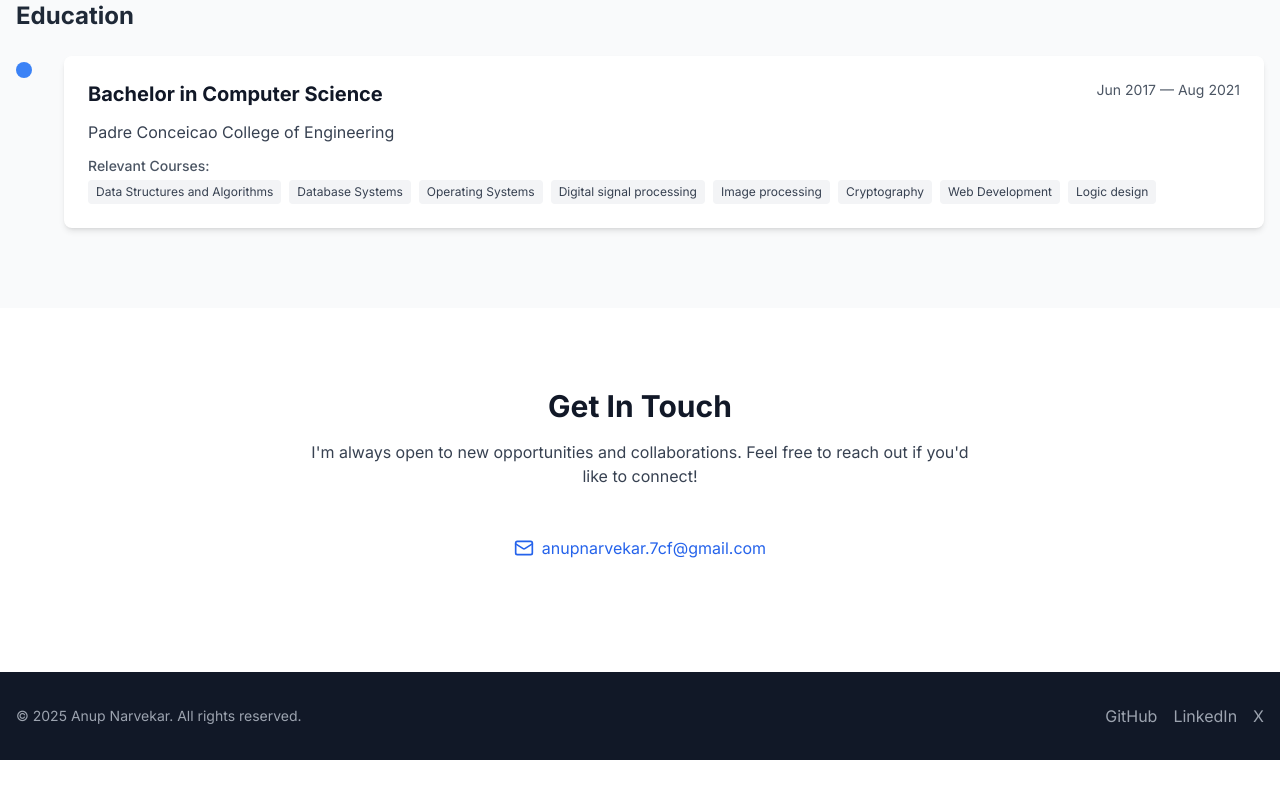
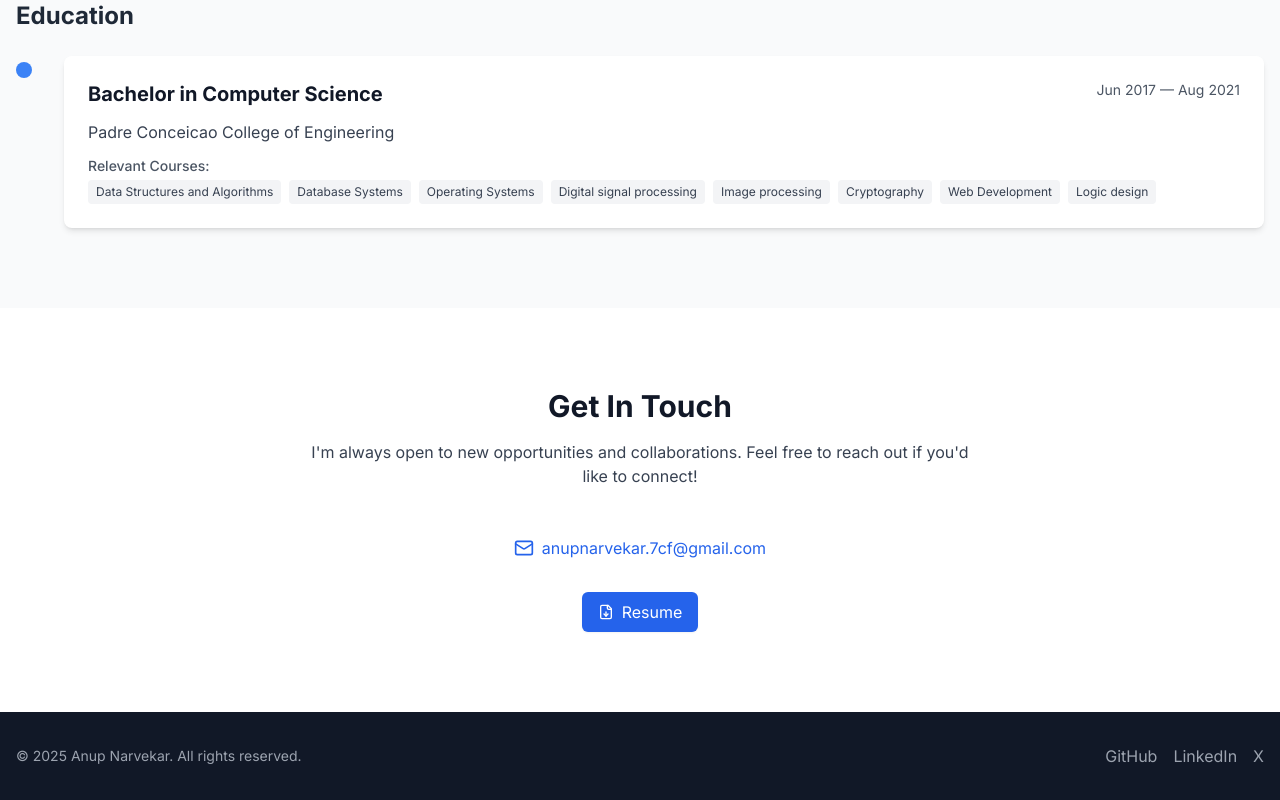
Before and after one commit to AnupNarvekar/Portfolio, a React (Vite) app: page / in a window 1280 px wide. Shown: the part 3753-4553 px from the top of the page. Before the commit the page ends 4513 px from the top, so only its background shows below. Built offline with nearby package versions, Linux system fonts and the light colour scheme.

Commit message:
Added resume button in contact section

```diff
--- a/src/components/Contact.tsx
+++ b/src/components/Contact.tsx
@@ -1,6 +1,7 @@
 import React, { useState } from 'react';
 import { Mail, Send } from 'lucide-react';
 import portfolioData from '../data/portfolio.json';
+import ResumeButton from './ResumeButton';
 
 const Contact: React.FC = () => {
   const { email, message } = portfolioData.contact;
@@ -129,6 +130,9 @@ const Contact: React.FC = () => {
             )}
           </form> */}
         </div>
+        <div className="text-center">
+          <ResumeButton />
+        </div>
       </div>
     </section>
   );
```
